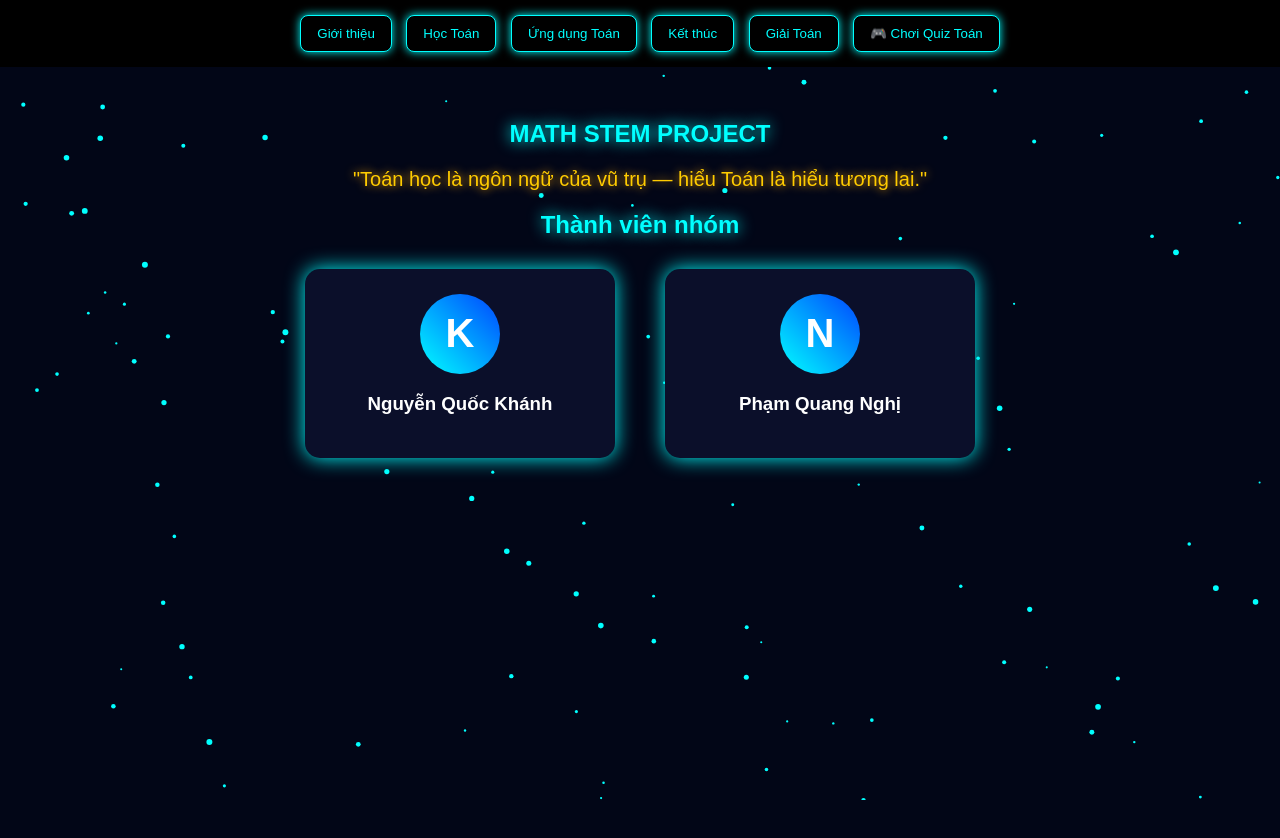
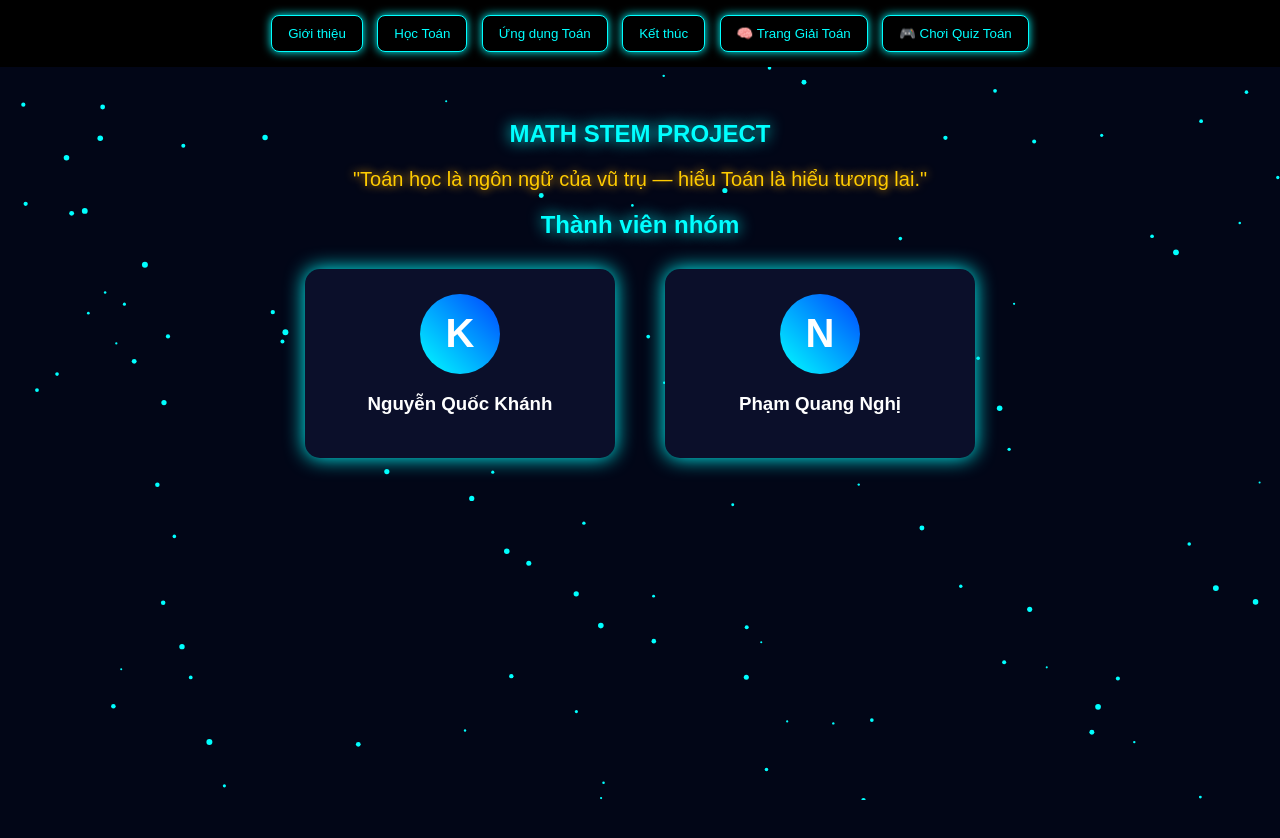
Before and after one commit to Shirodesu6/math-stem-project, a plain HTML site: page index.html in a window 1280 px wide. Drawn offline with Linux system fonts and the light colour scheme.

Commit message:
Refactor index.html to improve structure and content

```diff
--- a/index.html
+++ b/index.html
@@ -226,7 +226,9 @@ body{
 <button onclick="showPage('hoctoan')">Học Toán</button>
 <button onclick="goPage('ungdung.html')">Ứng dụng Toán</button>
 <button onclick="location.href='ending.html'">Kết thúc</button>
-<button onclick="goPage('giaitoan.html')">Giải Toán</button>
+<button onclick="location.href='giaitoann.html'">
+    🧠 Trang Giải Toán
+</button>
 
 <a href="ahhh.html">
   <button>🎮 Chơi Quiz Toán</button>
```
